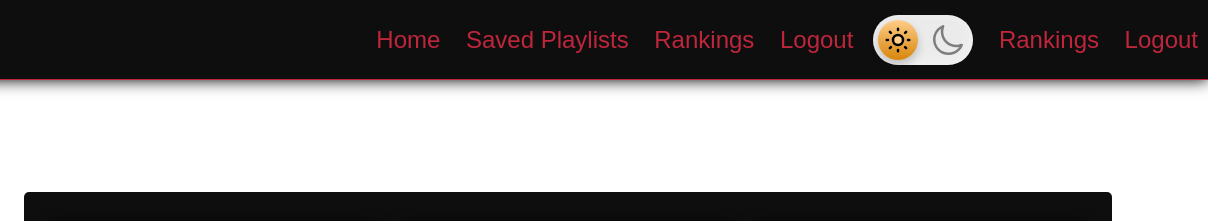
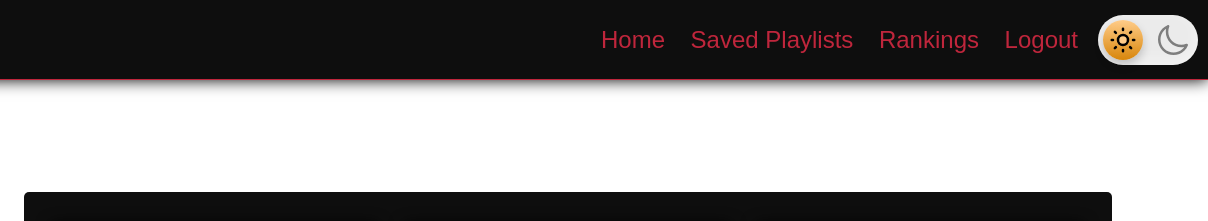
Before and after one commit to ImKole/MusicPlaylist, a plain HTML site: page savedPlaylists.html in a window 1280 px wide. Shown: the top 221 px of the page, 72-1280 px from the left. Drawn offline with Linux system fonts and the light colour scheme; a web font is replaced by a local one.

Commit message:
fixed html for savedplaylist.html

```diff
--- a/savedPlaylists.html
+++ b/savedPlaylists.html
@@ -42,8 +42,7 @@
                </g>
            </g>
            </svg></label>
-            <a href="ratings.html">Rankings</a>
-            <a href="login.html">Logout</a>
+
 
         </nav>
 
```
